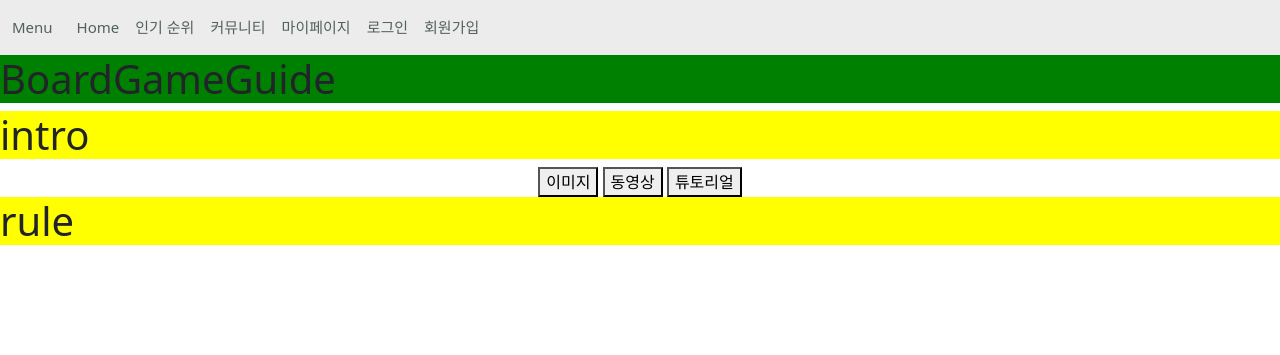
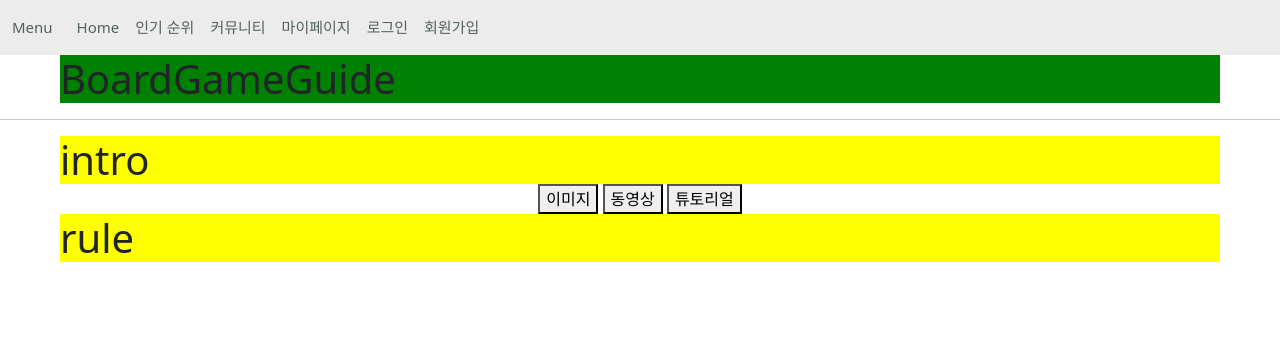
Before and after one commit to J1Yun/board-game-guide, a Django app: page /game/ in a window 1280 px wide. Shown: the top 355 px of the page. Run offline with Django 3.2, Linux system fonts and the light colour scheme.

Commit message:
Update game

```diff
--- a/BoardGameGuide/boardgame/static/css/game.css
+++ b/BoardGameGuide/boardgame/static/css/game.css
@@ -1,3 +1,4 @@
+
 
 :root{
 
@@ -7,6 +8,9 @@
 
 }
 
+h1{
+    margin:0px;
+}
 .navbar{
     background-color: #EDECED;
 
@@ -22,19 +26,28 @@
 }
 .title{
     background-color: var(--background-color3);
+    margin-left:60px;
+    margin-right:60px;
+
 
 }
 
 .rule{
     background-color: var(--background-color);
+    margin-left:60px;
+    margin-right:60px;
 
 }
 
 .ruleselect{
     background-color: var(--background-color2);
     text-align: center;
+    margin-left:60px;
+    margin-right:60px;
 }
 
 .intro{
     background-color: var(--background-color);
+    margin-left:60px;
+    margin-right:60px;
 }
--- a/BoardGameGuide/boardgame/templates/game.html
+++ b/BoardGameGuide/boardgame/templates/game.html
@@ -45,6 +45,7 @@
             <div class = 'title'>
                 <h1>BoardGameGuide</h1>
             </div>
+            <hr>
             <div class = 'intro'>
                  <h1>intro</h1>
             </div>
```
